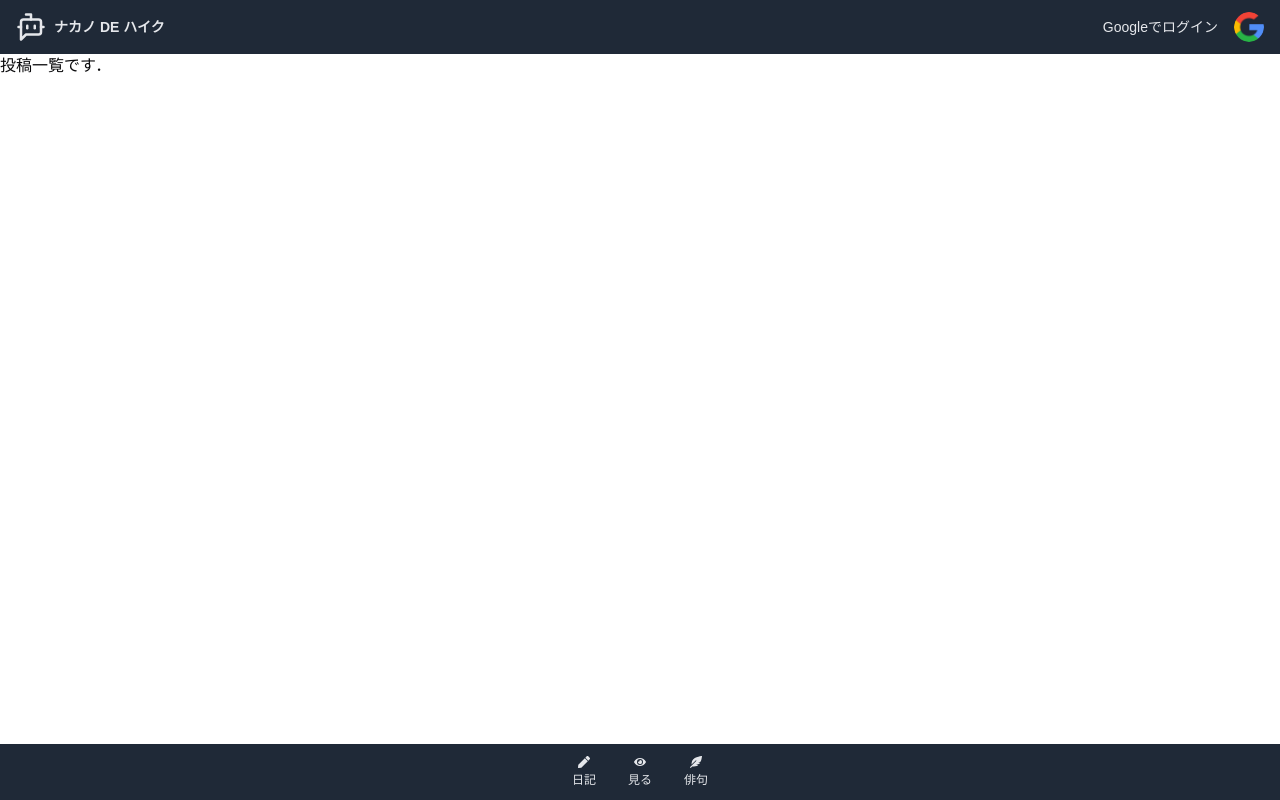
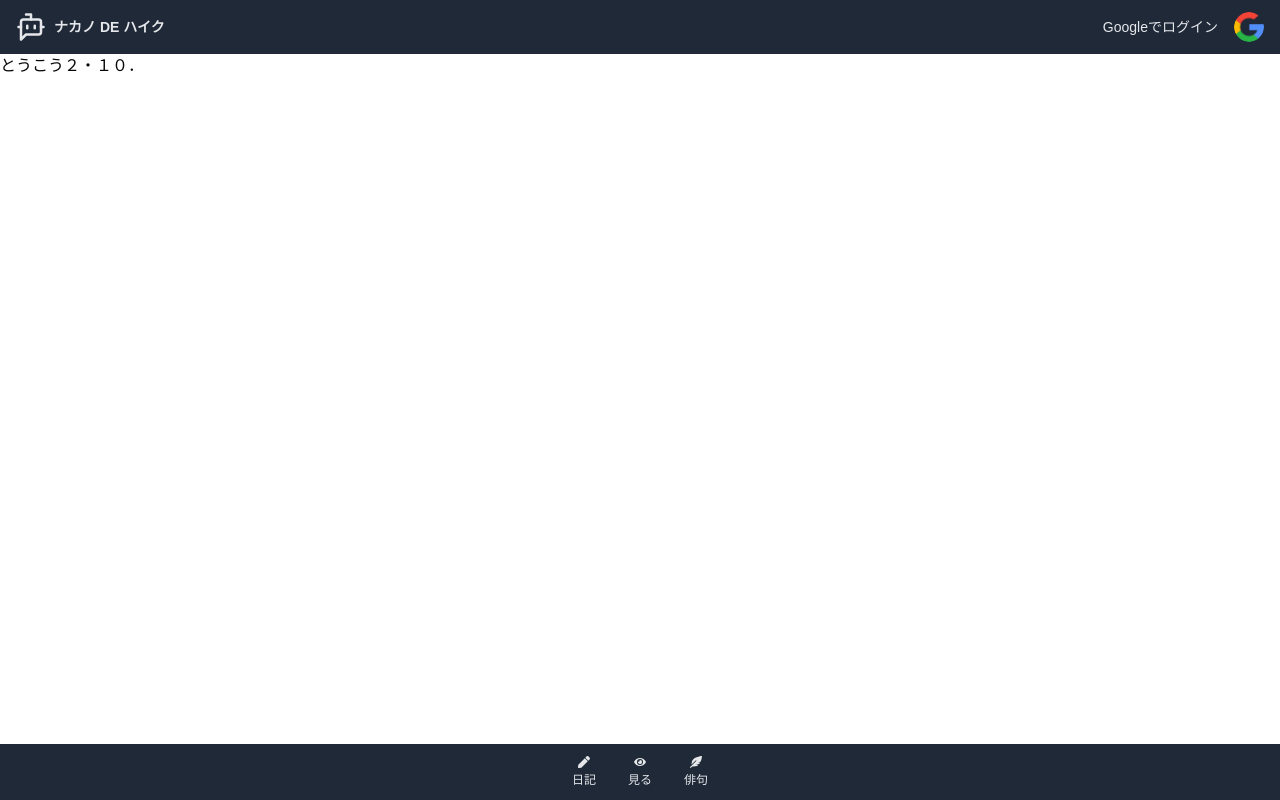
Before and after one commit to nkmr-lab/b3-m1-hackathon_MMM, a Next.js app in the folder next/: page /feed in a window 1280 px wide. Built offline with nearby package versions, Linux system fonts and the light colour scheme; no server answers.

Commit message:
テスト

```diff
--- a/next/src/app/feed/page.tsx
+++ b/next/src/app/feed/page.tsx
@@ -9,7 +9,7 @@
 export default function Feed() {
     return (
         <>
-            投稿一覧です．
+            とうこう２・１０．
         </>
     );
 }
```
